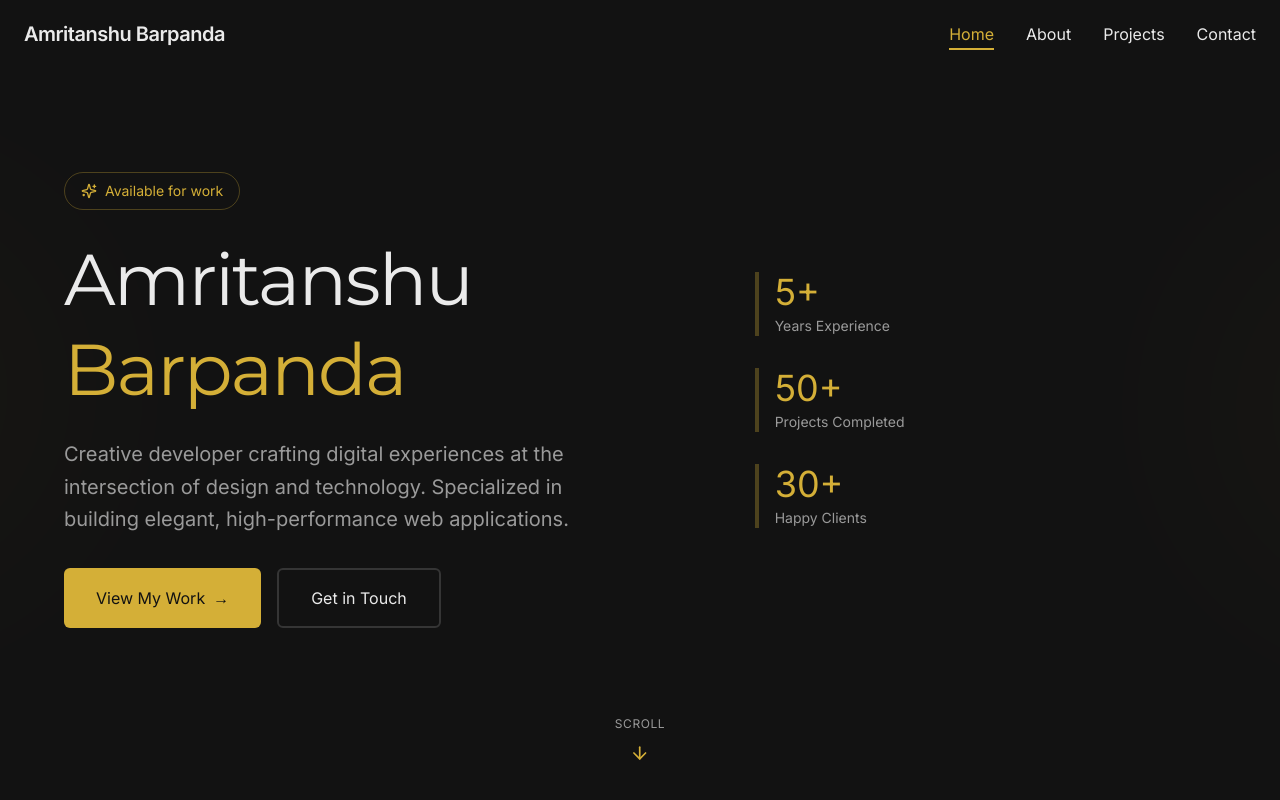
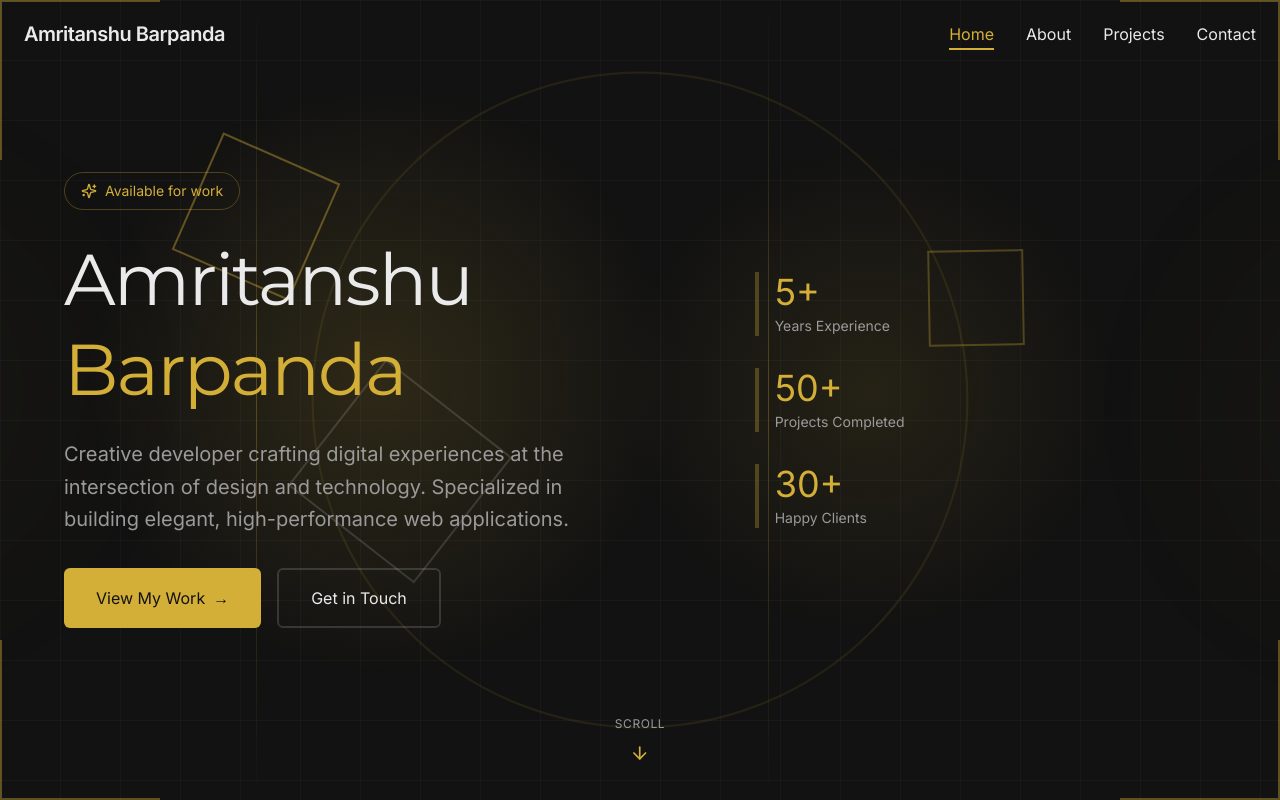
Before and after one commit to ABarpanda/Portfolio-Website, a React (Vite) app: page / in a window 1280 px wide. Shown: the top 800 px of the page. Built offline with nearby package versions, Linux system fonts and the light colour scheme.

Commit message:
Added background elements

```diff
--- a/src/App.tsx
+++ b/src/App.tsx
@@ -4,6 +4,7 @@ import { About } from "./components/About";
 import { Projects } from "./components/Projects";
 import { Contact } from "./components/Contact";
 import { Footer } from "./components/Footer";
+import { BackgroundElements } from "./components/BackgroundElements";
 
 export default function App() {
   const scrollToProjects = () => {
@@ -14,7 +15,9 @@ export default function App() {
   };
 
   return (
-    <div className="min-h-screen bg-[#121212] text-[#EAEAEA]">
+    <div className="min-h-screen bg-[#121212] text-[#EAEAEA] relative">
+      <BackgroundElements />
+      <div className="relative z-10">
         <Navigation />
         <Hero onViewWork={scrollToProjects} />
         <About />
@@ -22,5 +25,6 @@ export default function App() {
         <Contact />
         <Footer />
       </div>
+    </div>
   );
 }
--- a/src/components/About.tsx
+++ b/src/components/About.tsx
@@ -84,9 +84,7 @@ export function About() {
           </motion.div>
 
           <div className="space-y-6">
-            {skills.map((skill, index) => {
-              const Icon = skill.icon;
-              return (
+            {skills.map((skill, index) => (
               <motion.div
                 key={skill.title}
                 initial={{ opacity: 0, x: 30 }}
@@ -95,12 +93,11 @@ export function About() {
                 viewport={{ once: true }}
                 className="group p-6 border border-white/15 rounded-sm hover:border-[#D4AF37] transition-all duration-300"
               >
-                  <Icon className="w-8 h-8 text-[#D4AF37] mb-4" />
+                <skill.icon className="w-8 h-8 text-[#D4AF37] mb-4" />
                 <h3 className="text-xl mb-2">{skill.title}</h3>
                 <p className="text-[#9a9a9a]">{skill.description}</p>
               </motion.div>
-              );
-            })}
+            ))}
           </div>
         </div>
       </div>
--- /dev/null
+++ b/src/components/BackgroundElements.tsx
@@ -0,0 +1,100 @@
+import { motion } from "motion/react";
+
+export function BackgroundElements() {
+  return (
+    <div className="fixed inset-0 pointer-events-none overflow-hidden z-0">
+      {/* Visible grid pattern */}
+      <div
+        className="absolute inset-0"
+        style={{
+          backgroundImage: `
+            linear-gradient(rgba(234, 234, 234, 0.03) 1px, transparent 1px),
+            linear-gradient(90deg, rgba(234, 234, 234, 0.03) 1px, transparent 1px)
+          `,
+          backgroundSize: '60px 60px'
+        }}
+      />
+
+      {/* Large gradient orbs - much more visible */}
+      <div
+        className="absolute top-20 left-20 w-[600px] h-[600px] rounded-full"
+        style={{
+          background: 'radial-gradient(circle, rgba(212, 175, 55, 0.15) 0%, transparent 70%)'
+        }}
+      />
+
+      <div
+        className="absolute bottom-40 right-40 w-[500px] h-[500px] rounded-full"
+        style={{
+          background: 'radial-gradient(circle, rgba(212, 175, 55, 0.1) 0%, transparent 70%)'
+        }}
+      />
+
+      {/* Floating geometric shapes - very visible */}
+      <motion.div
+        animate={{
+          y: [-20, 20],
+          rotate: [0, 360],
+        }}
+        transition={{
+          duration: 20,
+          repeat: Infinity,
+          ease: "linear"
+        }}
+        className="absolute top-40 left-[15%] w-32 h-32 border-2 border-[#D4AF37]/40"
+      />
+
+      <motion.div
+        animate={{
+          y: [20, -20],
+          rotate: [0, -360],
+        }}
+        transition={{
+          duration: 25,
+          repeat: Infinity,
+          ease: "linear"
+        }}
+        className="absolute top-60 right-[20%] w-24 h-24 border-2 border-[#D4AF37]/30"
+      />
+
+      <motion.div
+        animate={{
+          y: [-15, 15],
+          rotate: [0, 180],
+        }}
+        transition={{
+          duration: 30,
+          repeat: Infinity,
+          ease: "linear"
+        }}
+        className="absolute bottom-60 left-[25%] w-40 h-40 border-2 border-[#EAEAEA]/20"
+      />
+
+      {/* Visible corner accents */}
+      <div className="absolute top-0 left-0 w-40 h-40 border-t-2 border-l-2 border-[#D4AF37]/40" />
+      <div className="absolute top-0 right-0 w-40 h-40 border-t-2 border-r-2 border-[#D4AF37]/40" />
+      <div className="absolute bottom-0 left-0 w-40 h-40 border-b-2 border-l-2 border-[#D4AF37]/40" />
+      <div className="absolute bottom-0 right-0 w-40 h-40 border-b-2 border-r-2 border-[#D4AF37]/40" />
+
+      {/* Pulsing circle */}
+      <motion.div
+        animate={{
+          scale: [1, 1.1, 1],
+          opacity: [0.3, 0.5, 0.3],
+        }}
+        transition={{
+          duration: 4,
+          repeat: Infinity,
+          ease: "easeInOut"
+        }}
+        className="absolute top-1/2 left-1/2 -translate-x-1/2 -translate-y-1/2 w-[600px] h-[600px] border-2 border-[#D4AF37]/20 rounded-full"
+      />
+
+      {/* Vertical lines */}
+      <div className="absolute top-0 left-[20%] w-px h-full bg-gradient-to-b from-transparent via-[#D4AF37]/30 to-transparent" />
+      <div className="absolute top-0 left-[40%] w-px h-full bg-gradient-to-b from-transparent via-[#EAEAEA]/20 to-transparent" />
+      <div className="absolute top-0 left-[60%] w-px h-full bg-gradient-to-b from-transparent via-[#D4AF37]/30 to-transparent" />
+      <div className="absolute top-0 left-[80%] w-px h-full bg-gradient-to-b from-transparent via-[#EAEAEA]/20 to-transparent" />
+    </div>
+  );
+}
--- a/src/index.css
+++ b/src/index.css
@@ -442,6 +442,10 @@
     pointer-events: none;
   }
 
+  .visible {
+    visibility: visible;
+  }
+
   .sr-only {
     clip: rect(0, 0, 0, 0);
     white-space: nowrap;
@@ -486,6 +490,18 @@
     top: calc(var(--spacing) * 6);
   }
 
+  .top-20 {
+    top: calc(var(--spacing) * 20);
+  }
+
+  .top-40 {
+    top: calc(var(--spacing) * 40);
+  }
+
+  .top-60 {
+    top: calc(var(--spacing) * 60);
+  }
+
   .-right-1\/4 {
     right: -25%;
   }
@@ -502,6 +518,14 @@
     right: calc(var(--spacing) * 6);
   }
 
+  .right-40 {
+    right: calc(var(--spacing) * 40);
+  }
+
+  .right-\[20\%\] {
+    right: 20%;
+  }
+
   .-bottom-1 {
     bottom: calc(var(--spacing) * -1);
   }
@@ -510,6 +534,10 @@
     bottom: calc(var(--spacing) * -3);
   }
 
+  .bottom-0 {
+    bottom: calc(var(--spacing) * 0);
+  }
+
   .bottom-1\/4 {
     bottom: 25%;
   }
@@ -518,6 +546,14 @@
     bottom: calc(var(--spacing) * 10);
   }
 
+  .bottom-40 {
+    bottom: calc(var(--spacing) * 40);
+  }
+
+  .bottom-60 {
+    bottom: calc(var(--spacing) * 60);
+  }
+
   .-left-1\/4 {
     left: -25%;
   }
@@ -530,10 +566,42 @@
     left: 50%;
   }
 
+  .left-20 {
+    left: calc(var(--spacing) * 20);
+  }
+
+  .left-\[15\%\] {
+    left: 15%;
+  }
+
+  .left-\[20\%\] {
+    left: 20%;
+  }
+
+  .left-\[25\%\] {
+    left: 25%;
+  }
+
+  .left-\[40\%\] {
+    left: 40%;
+  }
+
+  .left-\[60\%\] {
+    left: 60%;
+  }
+
+  .left-\[80\%\] {
+    left: 80%;
+  }
+
   .-z-10 {
     z-index: calc(10 * -1);
   }
 
+  .z-0 {
+    z-index: 0;
+  }
+
   .z-10 {
     z-index: 10;
   }
@@ -634,6 +702,18 @@
     height: calc(var(--spacing) * 16);
   }
 
+  .h-24 {
+    height: calc(var(--spacing) * 24);
+  }
+
+  .h-32 {
+    height: calc(var(--spacing) * 32);
+  }
+
+  .h-40 {
+    height: calc(var(--spacing) * 40);
+  }
+
   .h-64 {
     height: calc(var(--spacing) * 64);
   }
@@ -646,6 +726,14 @@
     height: 2px;
   }
 
+  .h-\[500px\] {
+    height: 500px;
+  }
+
+  .h-\[600px\] {
+    height: 600px;
+  }
+
   .h-full {
     height: 100%;
   }
@@ -686,6 +774,18 @@
     width: calc(var(--spacing) * 12);
   }
 
+  .w-24 {
+    width: calc(var(--spacing) * 24);
+  }
+
+  .w-32 {
+    width: calc(var(--spacing) * 32);
+  }
+
+  .w-40 {
+    width: calc(var(--spacing) * 40);
+  }
+
   .w-64 {
     width: calc(var(--spacing) * 64);
   }
@@ -694,8 +794,20 @@
     width: calc(var(--spacing) * 96);
   }
 
+  .w-\[500px\] {
+    width: 500px;
+  }
+
+  .w-\[600px\] {
+    width: 600px;
+  }
+
   .w-full {
     width: 100%;
+  }
+
+  .w-px {
+    width: 1px;
   }
 
   .max-w-2xl {
@@ -829,17 +941,49 @@
     border-top-width: 1px;
   }
 
+  .border-t-2 {
+    border-top-style: var(--tw-border-style);
+    border-top-width: 2px;
+  }
+
+  .border-r-2 {
+    border-right-style: var(--tw-border-style);
+    border-right-width: 2px;
+  }
+
   .border-b {
     border-bottom-style: var(--tw-border-style);
     border-bottom-width: 1px;
   }
 
+  .border-b-2 {
+    border-bottom-style: var(--tw-border-style);
+    border-bottom-width: 2px;
+  }
+
+  .border-l-2 {
+    border-left-style: var(--tw-border-style);
+    border-left-width: 2px;
+  }
+
   .border-\[\#D4AF37\] {
     border-color: #d4af37;
   }
 
+  .border-\[\#D4AF37\]\/20 {
+    border-color: oklab(76.6528% -.00256398 .138653 / .2);
+  }
+
   .border-\[\#D4AF37\]\/30 {
     border-color: oklab(76.6528% -.00256398 .138653 / .3);
+  }
+
+  .border-\[\#D4AF37\]\/40 {
+    border-color: oklab(76.6528% -.00256398 .138653 / .4);
+  }
+
+  .border-\[\#EAEAEA\]\/20 {
+    border-color: oklab(93.7049% --1.19209e-7 5.96046e-8 / .2);
   }
 
   .border-white\/10 {
@@ -924,8 +1068,25 @@
     --tw-gradient-stops: var(--tw-gradient-via-stops, var(--tw-gradient-position), var(--tw-gradient-from) var(--tw-gradient-from-position), var(--tw-gradient-to) var(--tw-gradient-to-position));
   }
 
+  .from-transparent {
+    --tw-gradient-from: transparent;
+    --tw-gradient-stops: var(--tw-gradient-via-stops, var(--tw-gradient-position), var(--tw-gradient-from) var(--tw-gradient-from-position), var(--tw-gradient-to) var(--tw-gradient-to-position));
+  }
+
+  .via-\[\#D4AF37\]\/30 {
+    --tw-gradient-via: oklab(76.6528% -.00256398 .138653 / .3);
+    --tw-gradient-via-stops: var(--tw-gradient-position), var(--tw-gradient-from) var(--tw-gradient-from-position), var(--tw-gradient-via) var(--tw-gradient-via-position), var(--tw-gradient-to) var(--tw-gradient-to-position);
+    --tw-gradient-stops: var(--tw-gradient-via-stops);
+  }
+
   .via-\[\#EAEAEA\] {
     --tw-gradient-via: #eaeaea;
+    --tw-gradient-via-stops: var(--tw-gradient-position), var(--tw-gradient-from) var(--tw-gradient-from-position), var(--tw-gradient-via) var(--tw-gradient-via-position), var(--tw-gradient-to) var(--tw-gradient-to-position);
+    --tw-gradient-stops: var(--tw-gradient-via-stops);
+  }
+
+  .via-\[\#EAEAEA\]\/20 {
+    --tw-gradient-via: oklab(93.7049% --1.19209e-7 5.96046e-8 / .2);
     --tw-gradient-via-stops: var(--tw-gradient-position), var(--tw-gradient-from) var(--tw-gradient-from-position), var(--tw-gradient-via) var(--tw-gradient-via-position), var(--tw-gradient-to) var(--tw-gradient-to-position);
     --tw-gradient-stops: var(--tw-gradient-via-stops);
   }
```
Also changed, not shown: package.json (+3 -4 lines), src/components/Contact.tsx (indentation only), src/guidelines/Guidelines.md (added). Lines whose indentation alone changed are shown as unchanged.
